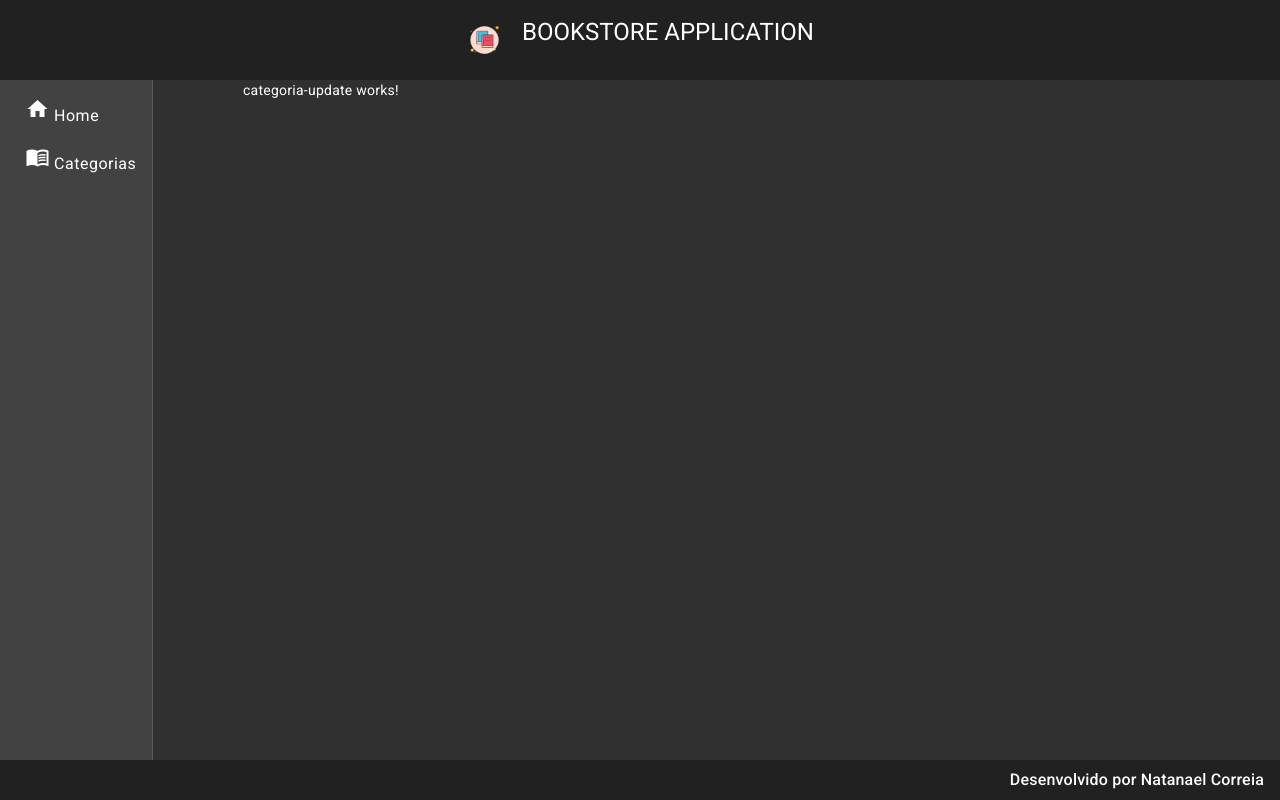
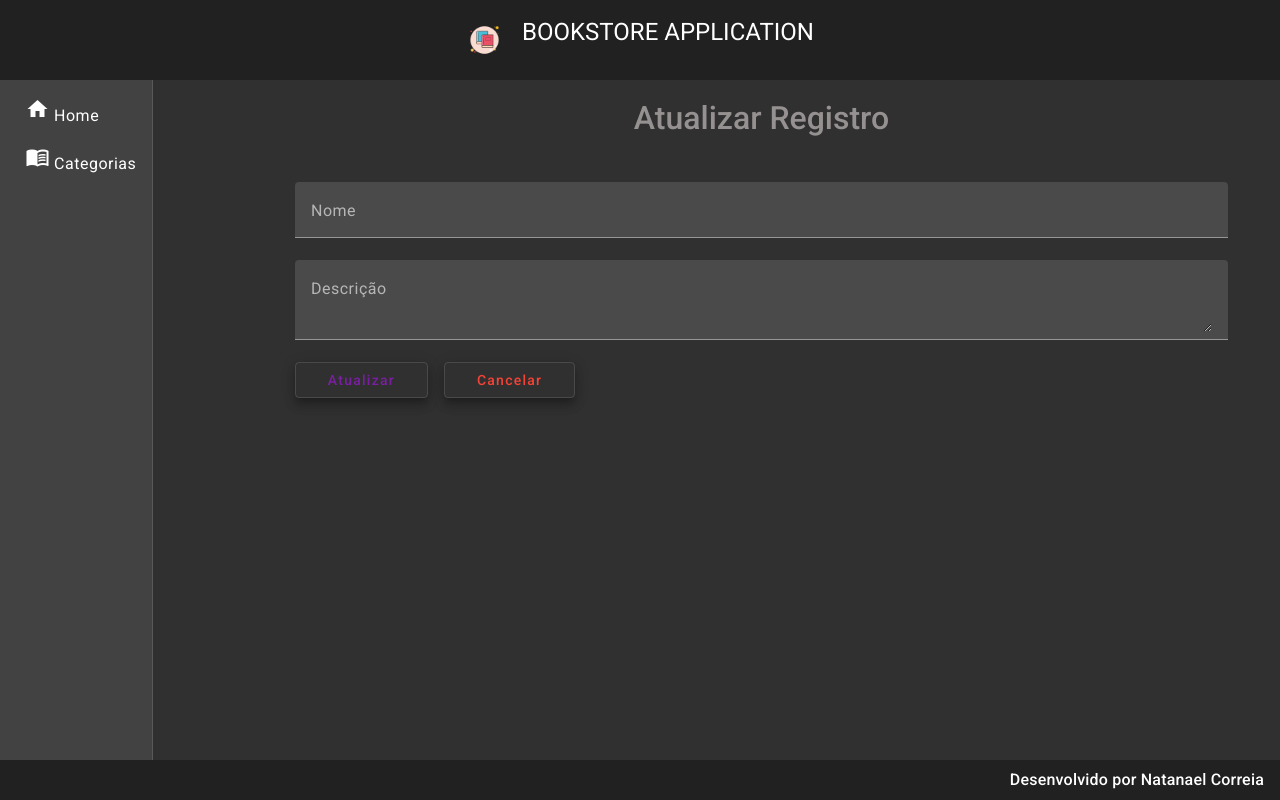
Before and after one commit to Natanael22/bookstore-front, an Angular app: page /categorias/update/1 in a window 1280 px wide. Built offline with nearby package versions, Linux system fonts and the light colour scheme; no server answers.

Commit message:
acho que estou pegando o jeito kkkkkkkk

```diff
--- a/src/app/components/views/categoria/categoria-update/categoria-update.component.css
+++ b/src/app/components/views/categoria/categoria-update/categoria-update.component.css
@@ -0,0 +1,27 @@
+form{
+    width: 90%;
+    margin: 1.4rem auto auto auto;
+}
+
+h1{
+    text-align: center;
+    margin-bottom: 3rem;
+    font-size: 2rem;
+    color: rgb(150, 145, 145);
+    font-weight: 500;
+}
+
+.form{
+    width: 100%;
+}
+
+.buttons{
+    width: 100%;
+    text-align: start;
+}
+
+button{
+    margin-right: 1rem;
+    padding-left: 2rem;
+    padding-right: 2rem;
+}
--- a/src/app/components/views/categoria/categoria-update/categoria-update.component.html
+++ b/src/app/components/views/categoria/categoria-update/categoria-update.component.html
@@ -1 +1,16 @@
-<p>categoria-update works!</p>
+<form>
+    <h1>Atualizar Registro</h1>
+
+    <mat-form-field class="form">
+        <mat-label>Nome</mat-label>
+        <input matInput [(ngModel)]="categoria.nome" type="text" name="nome">
+    </mat-form-field>
+    <mat-form-field class="form">
+        <mat-label>Descrição</mat-label>
+        <textarea matInput [(ngModel)]="categoria.descricao" type="text" name="descricao"></textarea>
+    </mat-form-field>
+    <div class="buttons">
+        <button (click)="update()" class="mat-elevation-z8" mat-stroked-button color="primary">Atualizar</button>
+        <button (click)="cancel()" class="mat-elevation-z8" mat-stroked-button color="warn">Cancelar</button>
+    </div>
+</form>
--- a/src/app/components/views/categoria/categoria-update/categoria-update.component.ts
+++ b/src/app/components/views/categoria/categoria-update/categoria-update.component.ts
@@ -1,4 +1,7 @@
 import { Component } from '@angular/core';
+import { Categoria } from '../categoria.model';
+import { CategoriaService } from '../categoria.service';
+import { ActivatedRoute, Router } from '@angular/router';
 
 @Component({
   selector: 'app-categoria-update',
@@ -7,4 +10,41 @@ import { Component } from '@angular/core';
 })
 export class CategoriaUpdateComponent {
 
+  categoria : Categoria = {
+    id: '',
+    nome: '',
+    descricao: ''
+  }
+
+  constructor(private service: CategoriaService, private route:  ActivatedRoute, private router: Router){}
+
+  ngOnInit(): void {
+    //Called after the constructor, initializing input properties, and the first call to ngOnChanges.
+    //Add 'implements OnInit' to the class.
+    this.categoria.id = this.route.snapshot.paramMap.get('id')!
+    this.categoria.nome = this.route.snapshot.paramMap.get('nome')!
+    this.categoria.descricao = this.route.snapshot.paramMap.get('descricao')!
+
+    this.findById()
+
+  }
+
+  findById():void{
+    this.service.findById(this.categoria.id!).subscribe(resposta =>{
+      //console.log(resposta)
+      this.categoria = resposta;
+    })
+  }
+
+  update():void{
+    this.service.update(this.categoria.id!, this.categoria).subscribe(resposta =>{
+      this.router.navigate([`categorias`])
+      this.service.mensagem('Categoria atualizada com sucesso')
+    })
+  }
+
+  cancel():void{
+    this.router.navigate(['categorias'])
+  }
+
 }
--- a/src/app/components/views/categoria/categoria.service.ts
+++ b/src/app/components/views/categoria/categoria.service.ts
@@ -34,6 +34,11 @@ export class CategoriaService {
     return this.http.delete<void>(url);
   }
 
+  update(id: string, categoria: Categoria):Observable<Categoria>{
+    const url = `${this.baseUrl}/categorias/${id}`
+    return this.http.put<Categoria>(url, categoria);
+  }
+
   mensagem(str: String): void{
     this._snack.open(`${str}`,'OK',{
       horizontalPosition: 'end',
```
